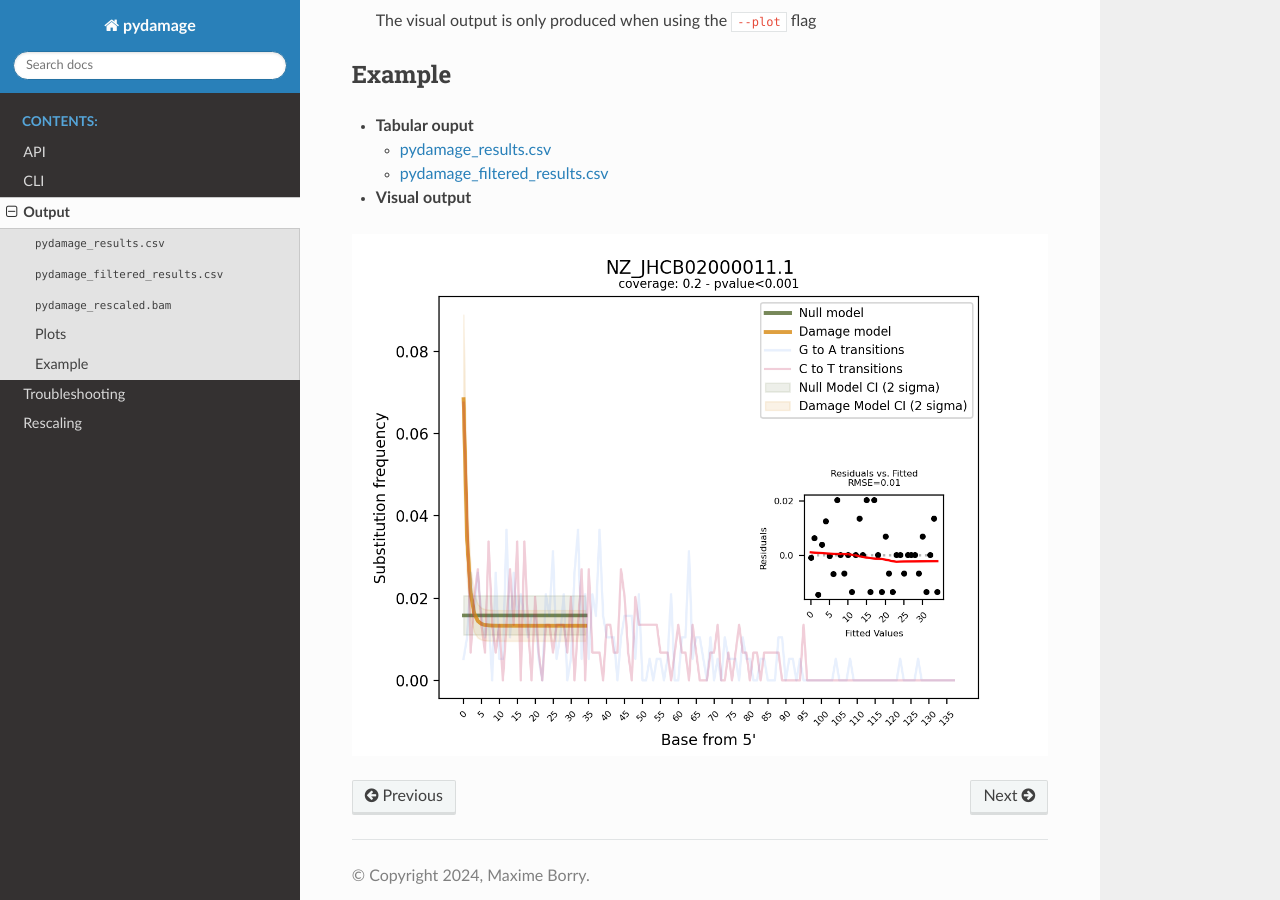
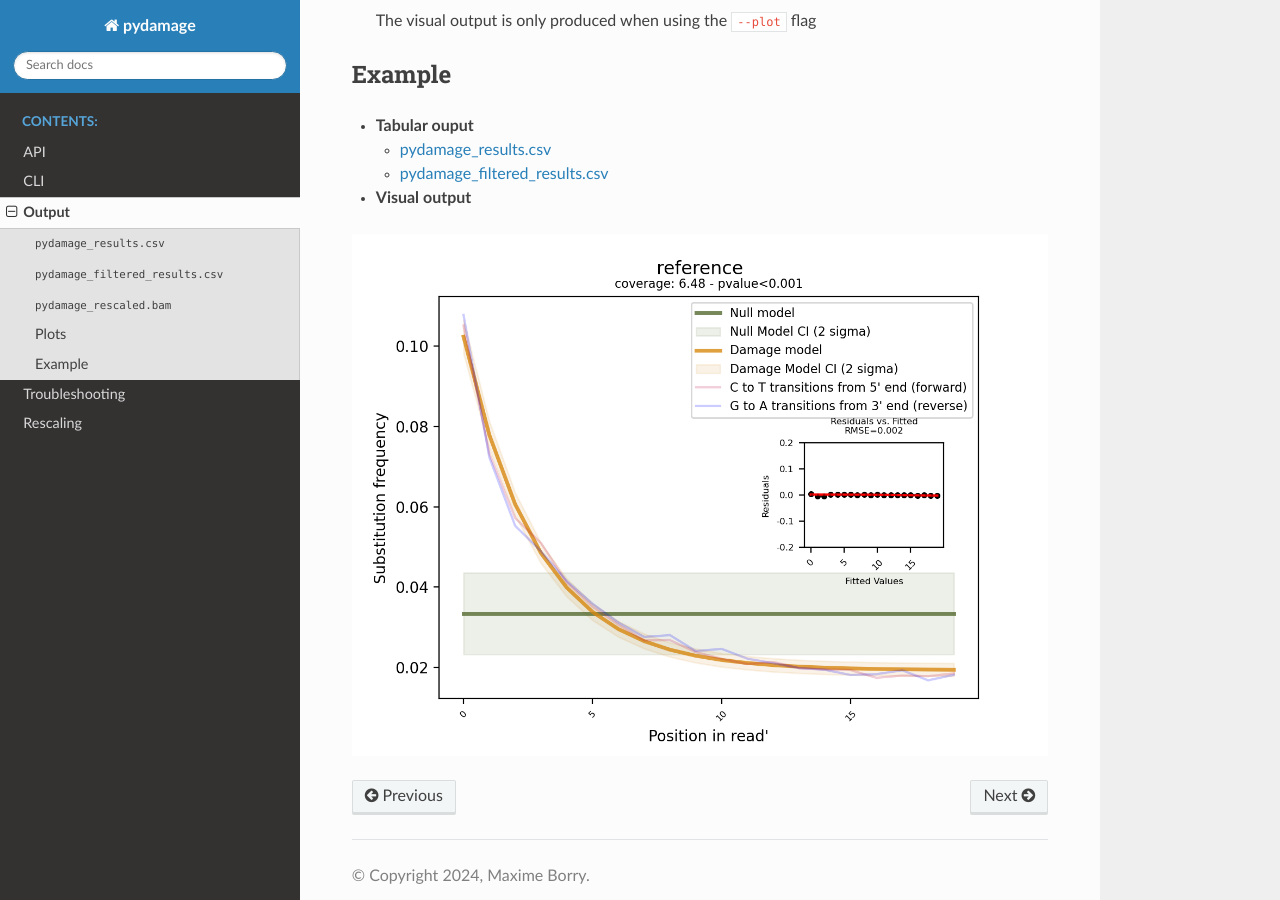
Before and after one commit to maxibor/pydamage, a Sphinx documentation site: the page built from docs/source/output.md, in a window 1280 px wide and 900 px high, scrolled down 1528 px. Built offline with Sphinx 7.4.7 and the Read the Docs theme 2.0.0, drawn with Linux system fonts in a browser that asks for light colours.

Commit message:
doc: update output plot

```diff
--- a/docs/source/output.md
+++ b/docs/source/output.md
@@ -52,4 +52,4 @@ The visual output are PNG files, one per reference contig. They show the frequen
 
 * **Visual output**
 
-![pydamage_plot](../img/NZ_JHCB02000011.1.png)
+![pydamage_plot](../img/reference.png)
```
Also changed, not shown: docs/img/reference.png (added).
